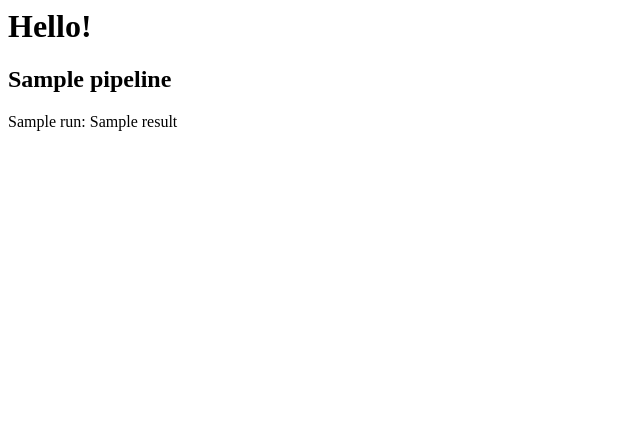
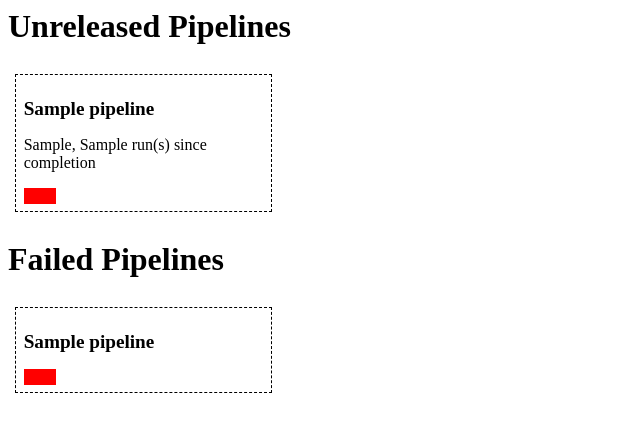
Before and after one commit to moritz/gomon, a Flask app: template app/templates/index.html in a window 1280 px wide. Shown: the top 432 px of the page, without its empty margins (0-640 px from the left). Run offline with Flask 2, Linux system fonts and the light colour scheme; the template is opened without the code that fills it: most values are stand-ins (such as "Sample title", 1, 10 or a date in 2020).

Commit message:
Also report failed pipelines

```diff
--- /dev/null
+++ b/app/static/style.css
@@ -0,0 +1,29 @@
+.pipeline {
+    border: 1px dashed;
+    width: 15em;
+    padding: 1ex;
+    margin: 1ex;
+    display: inline-block;
+}
+
+.pipeline h2 {
+    font-size: 120%;
+}
+
+.stage {
+    width: 2em;
+    height: 1em;
+    display: inline-block;
+}
+
+.stage {
+    background-color: red;
+}
+
+.stage-result-passed {
+    background-color: green !important;
+}
+.stage-result-notyet  {
+    background-color: grey !important;
+
+}
--- a/app/templates/index.html
+++ b/app/templates/index.html
@@ -1,18 +1,34 @@
+{% macro render_pipeline(pipeline, last_completed=0) %}
+    <div class="pipeline">
+        <h2>{{ pipeline.name }}</h2>
+        {% if last_completed %}
+            <p>{{ pipeline.last_completed }}, {{ pipeline.successfull_incomplete_runs }} run(s) since completion</p>
+        {% endif %}
+        <div class="stages">
+            {% for stage in pipeline.runs[0] %}
+                <div title="{{stage.name}}" class="stage stage-result-{{stage.result}}"></div>
+            {% endfor %}
+        </div>
+    </div>
+{% endmacro %}
 <html>
   <head>
     <title>Go CD Status -- gomon</title>
+    <link rel="stylesheet" type="text/css" href="/static/style.css" />
   </head>
   <body>
-      <h1>Hello!</h1>
-        <div class="pipeline">
-        {% for pipeline in unreleased %}
-            <h2>{{ pipeline.name }}</h2>
-            <div class="stages">
-                {% for stage in pipeline.runs[0] %}
-                    <div title="{{stage.name}}" class="stage">{{ stage.name}}: {{ stage.result}}</div>
-                {% endfor %}
-            </div>
-        {% endfor %}
-        </div>
+      <h1>Unreleased Pipelines</h1>
+       <div class="pipeline-group">
+       {% for pipeline in unreleased %}
+           {{ render_pipeline(pipeline, 1) }}
+       {% endfor %}
+       </div>
+
+      <h1>Failed Pipelines</h1>
+       <div class="pipeline-group">
+       {% for pipeline in failed %}
+           {{ render_pipeline(pipeline) }}
+       {% endfor %}
+       </div>
   </body>
 </html>
```
Also changed, not shown: app/views.py (+8 -2 lines), gomon/model.py (+31 -1 lines).
